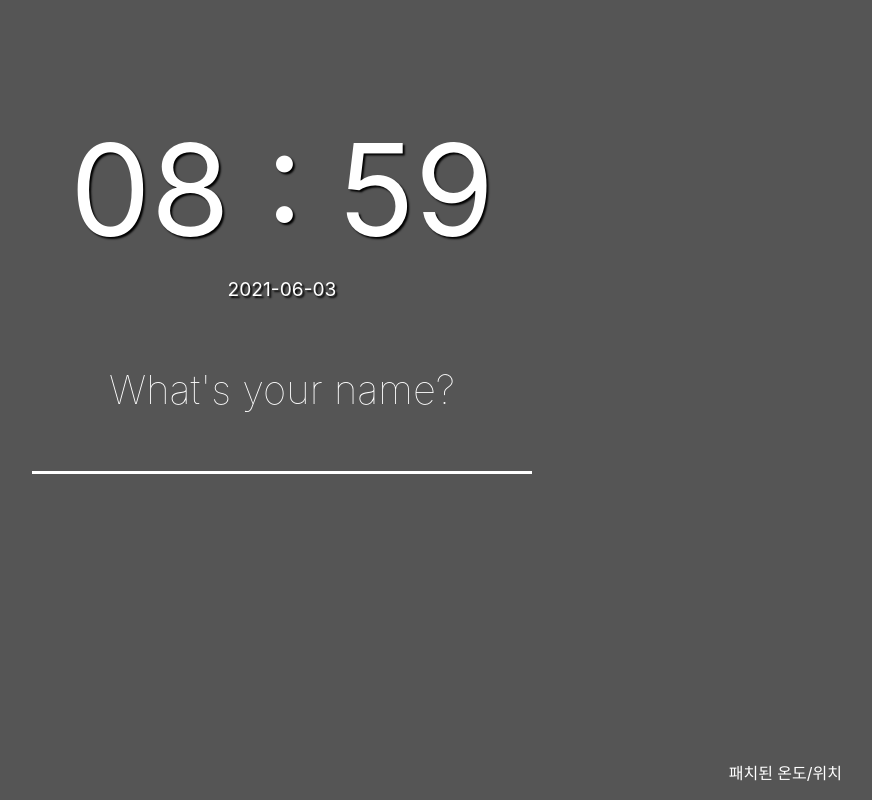
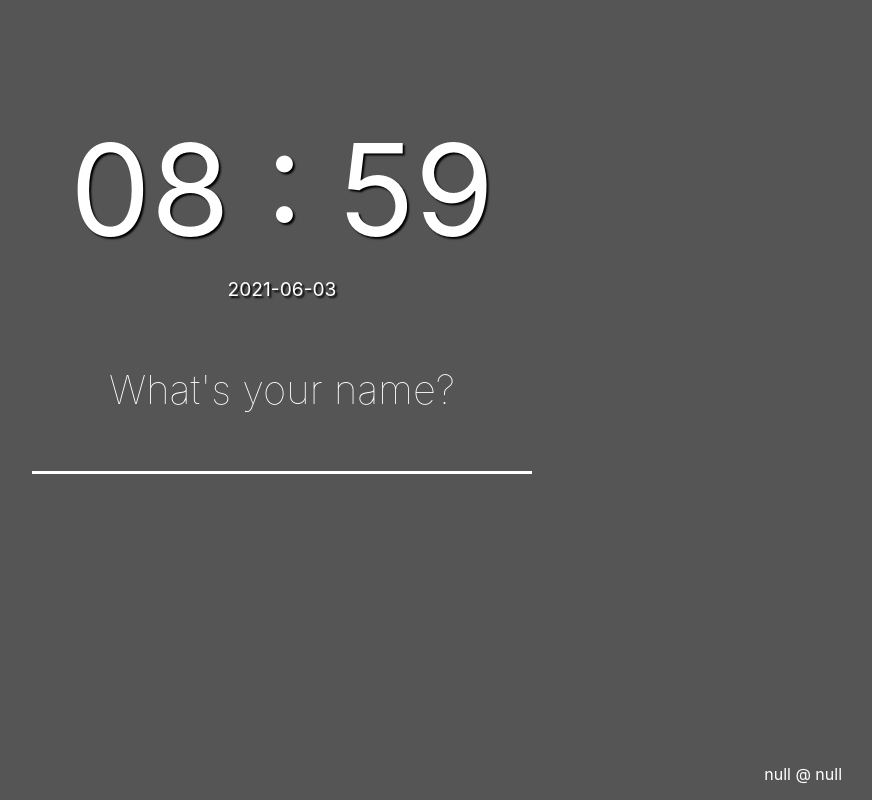
Before and after one commit to jieun-c/todoList_react, a React (Create React App) app: page / in a window 1280 px wide. Shown: the whole page, without its empty margins (358-1230 px from the left). Built offline with nearby package versions, Linux system fonts and the light colour scheme; no server answers.

Commit message:
weather api..

```diff
--- a/src/app.jsx
+++ b/src/app.jsx
@@ -1,4 +1,4 @@
-import React, { PureComponent } from "react";
+import React, { Component } from "react";
 import styles from "./app.module.css";
 import Clock from "./components/clock/clock";
 import InputUser from "./components/input_user/input_user";
@@ -7,15 +7,14 @@ import InputToDo from "./components/input_todo/input_todo";
 import ToDoList from "./components/todolist/todolist";
 import Weather from "./components/weather/weather";
 
-class App extends PureComponent {
+class App extends Component {
   // localStorage 에서 가져올때는 다시 객체로 변환해야한다! (parse)
   state = {
     currentUser: localStorage.getItem("currentUser"),
     toDos: JSON.parse(localStorage.getItem("toDos")),
-    geo: {},
   };
 
-  pushUser = (user) => {
+  saveUser = (user) => {
     localStorage.setItem("currentUser", user);
     this.setState({ currentUser: user });
   };
@@ -62,10 +61,6 @@ class App extends PureComponent {
     }
   };
 
-  pushGEO = (lat, lon) => {
-    this.setState({ geo: { lat, lon } });
-  };
-
   resetAll = () => {
     localStorage.clear();
     this.setState({
@@ -95,7 +90,7 @@ class App extends PureComponent {
           </section>
         ) : (
           <section className={styles.wyn}>
-            <InputUser pushUser={this.pushUser} />
+            <InputUser pushUser={this.saveUser} />
           </section>
         )}
 
@@ -105,7 +100,7 @@ class App extends PureComponent {
               Reset
             </button>
           )}
-          <Weather pushGEO={this.pushGEO} />
+          <Weather />
         </footer>
       </div>
     );
--- a/src/components/weather/weather.jsx
+++ b/src/components/weather/weather.jsx
@@ -1,21 +1,45 @@
-import React, { Component } from "react";
+import React, { PureComponent } from "react";
 
-class Weather extends Component {
+class Weather extends PureComponent {
+  key = "b64e98039f142949909b14901bc0d20d";
+  state = {
+    city: null,
+    weather: null,
+  };
+
+  getWeather = (lat, lon) => {
+    const url = `https://api.openweathermap.org/data/2.5/weather?lat=${lat}&lon=${lon}&appid=${this.key}&units=metric`;
+
+    fetch(url)
+      .then((response) => response.json())
+      .then((data) => {
+        const city = data.name;
+        const weather = data.weather[0].main;
+
+        this.setState({ city, weather });
+      });
+  };
+
   onGeoOk = (position) => {
     const lat = position.coords.latitude;
     const lon = position.coords.longitude;
 
-    // weather-fetch 까지 전달
-    this.props.pushGEO(lat, lon);
+    this.getWeather(lat, lon);
   };
 
   onGeoError = () => {
     alert("Can't find you. No weather for you.");
   };
 
+  askGEO = () => {
+    navigator.geolocation.getCurrentPosition(this.onGeoOk, this.onGeoError);
+  };
+
+  // 지역과 날씨를 props로 받아옴
   render() {
-    navigator.geolocation.getCurrentPosition(this.onGeoOk, this.onGeoError);
-    return <span>패치된 온도/위치</span>;
+    const { city, weather } = this.state;
+    this.askGEO();
+    return <span>{`${city} @ ${weather}`}</span>;
   }
 }
 
```
